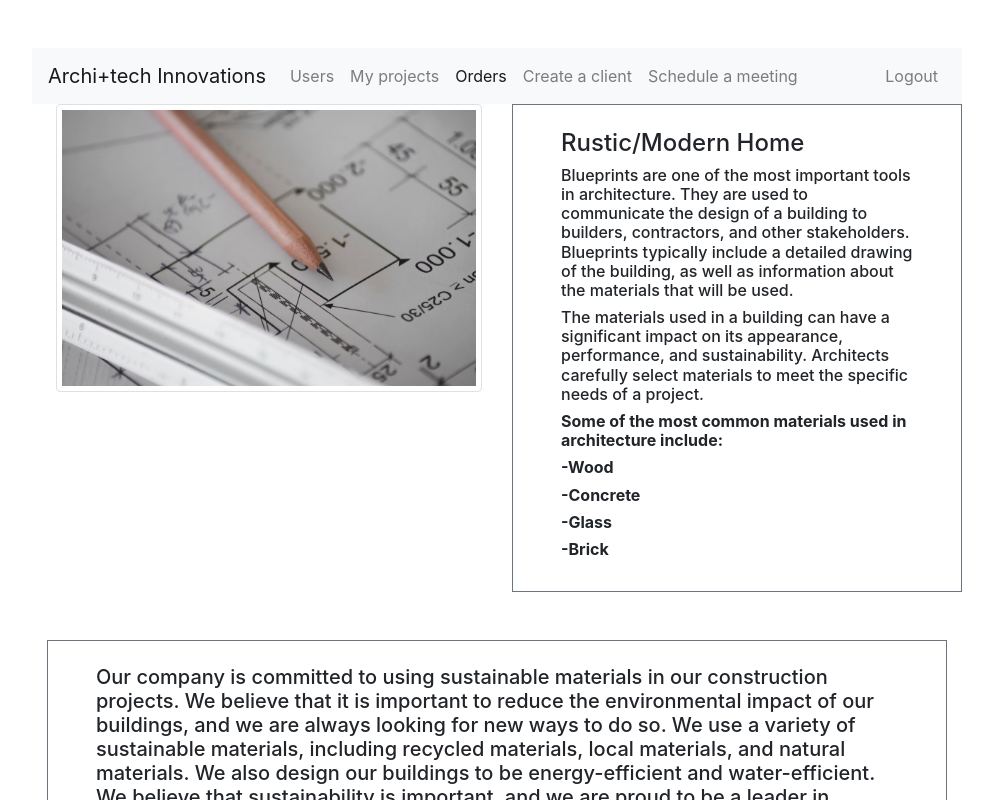
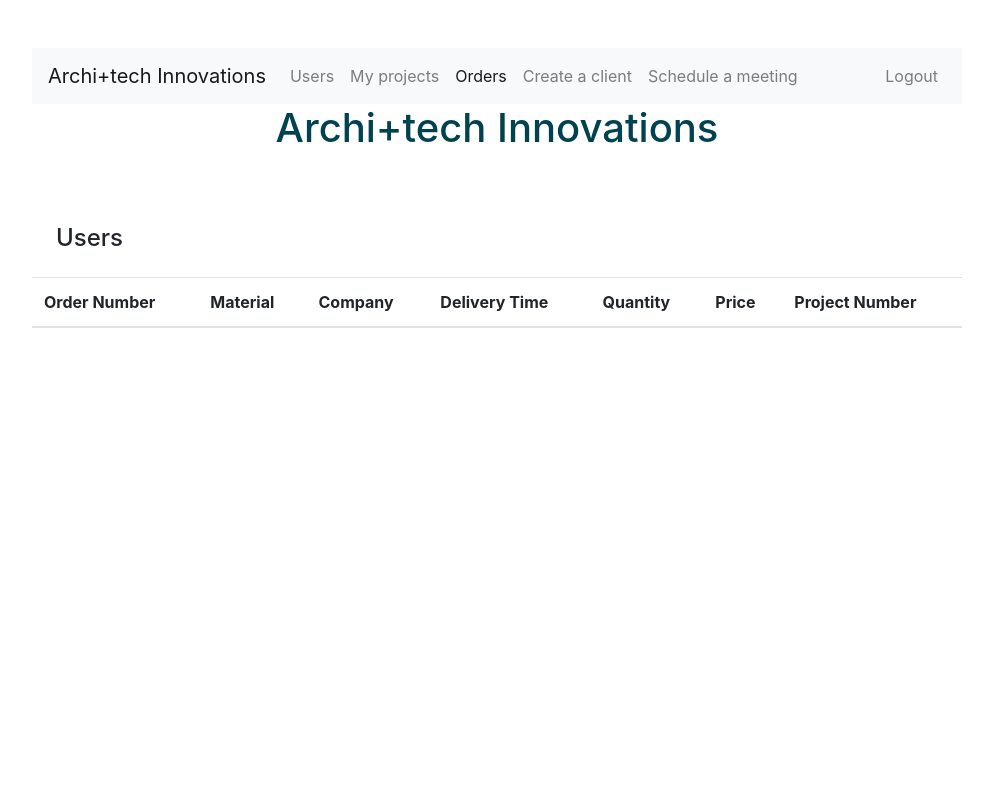
Before and after one commit to Quetellen/Assignment-Anna-Architect, an Angular app: page /material-prices in a window 1280 px wide. Both pictures are taken after typing "name@example.com", "Sample123" into the empty fields and a click on the button "Submit". Shown: the top 800 px of the page, without its empty margins (143-1136 px from the left). Built offline with nearby package versions, Linux system fonts and the light colour scheme.

Commit message:
orders and user

```diff
--- a/src/app/client-creation/client-creation.component.css
+++ b/src/app/client-creation/client-creation.component.css
@@ -2,10 +2,6 @@
     background: linear-gradient(120deg,#f5faffc6,#d2e8ed 100%);
     color: rgb(0, 0, 0);
     font-size: 14px
-}
-h1{
-    text-align: center;
-    color: #00424f;
 }
 
 
--- a/src/app/client-creation/client-creation.component.html
+++ b/src/app/client-creation/client-creation.component.html
@@ -1,8 +1,3 @@
-<div>
-    <h1>Archi+tech Innovations</h1>
-    <br>
-</div>
-
     <div class="col-sm center">
         <div class="border border-secondary px-5 py-4 w-90">
             <div>
--- a/src/app/client-meeting/client-meeting.component.css
+++ b/src/app/client-meeting/client-meeting.component.css
@@ -6,12 +6,7 @@ img{
     max-width: 90%;
     opacity: 0.9;
 }
-h1{
-    color: #00424f;
-}
-h3{
-    color:#2b6875
-}
+
 
 .row {
     height: 90vh;
--- a/src/app/dashboard/dashboard.component.css
+++ b/src/app/dashboard/dashboard.component.css
@@ -0,0 +1,4 @@
+h1{
+    text-align: center;
+    color: #00424f;
+}
--- a/src/app/dashboard/dashboard.component.html
+++ b/src/app/dashboard/dashboard.component.html
@@ -31,4 +31,10 @@
     </div>
   </nav>
 
+  <div>
+    <h1>Archi+tech Innovations</h1>
+    <br>
+</div>
+
+
   <router-outlet></router-outlet>
--- a/src/app/material-prices/material-prices.component.html
+++ b/src/app/material-prices/material-prices.component.html
@@ -1,4 +1,25 @@
-<div class="row">
+
+
+<div class="table-block mt-4">
+    <h4 class="px-4 py-3">Users</h4>
+    <table class="table table-striped table-hover">
+        <thead>
+          <tr>
+            <th scope="col">Order Number</th>
+            <th scope="col">Material</th>
+            <th scope="col">Company</th>
+            <th scope="col">Delivery Time</th>
+            <th scope="col">Quantity</th>
+            <th scope="col">Price</th>
+            <th scope="col">Project Number</th>
+          </tr>
+        </thead>
+      </table>
+</div>
+
+
+
+<!-- <div class="row">
     <div class="col-sm title center-v">
         <div class="pl-4">
             <img src="../../assets/img/blueprint.avif">
@@ -44,4 +65,4 @@
             </div>
         </div>
     </div>
-</div>
+</div> -->
--- a/src/app/my-project/my-project.component.css
+++ b/src/app/my-project/my-project.component.css
@@ -5,9 +5,3 @@ img{
     max-width: 100%;
     opacity: 0.9;
 }
-h1{
-    color: #00424f;
-}
-h3{
-    color:#2b6875
-}
--- a/src/app/my-project/my-project.component.html
+++ b/src/app/my-project/my-project.component.html
@@ -1,5 +1,4 @@
-<h1>Archi+tech Innovations</h1>
-<h3> Welcome to Anna's Architectural Firm </h3>
+
 <div class="row">
     <div class="col-sm title center-v">
         <div class="pl-4">
--- a/src/app/users/users.component.html
+++ b/src/app/users/users.component.html
@@ -1 +1,16 @@
-<p>users works!</p>
+<div class="table-block mt-4">
+    <h4 class="px-4 py-3">Users</h4>
+    <table class="table table-striped table-hover">
+        <thead>
+          <tr>
+            <th scope="col">Sr.No</th>
+            <th scope="col">Name</th>
+            <th scope="col">Username</th>
+            <th scope="col">Email</th>
+            <th scope="col">City</th>
+            <th scope="col">Contact</th>
+            <th scope="col">Project Number</th>
+          </tr>
+        </thead>
+      </table>
+</div>
```
Also changed, not shown: src/app/material-prices/material-prices.component.css (line endings or trailing spaces).
